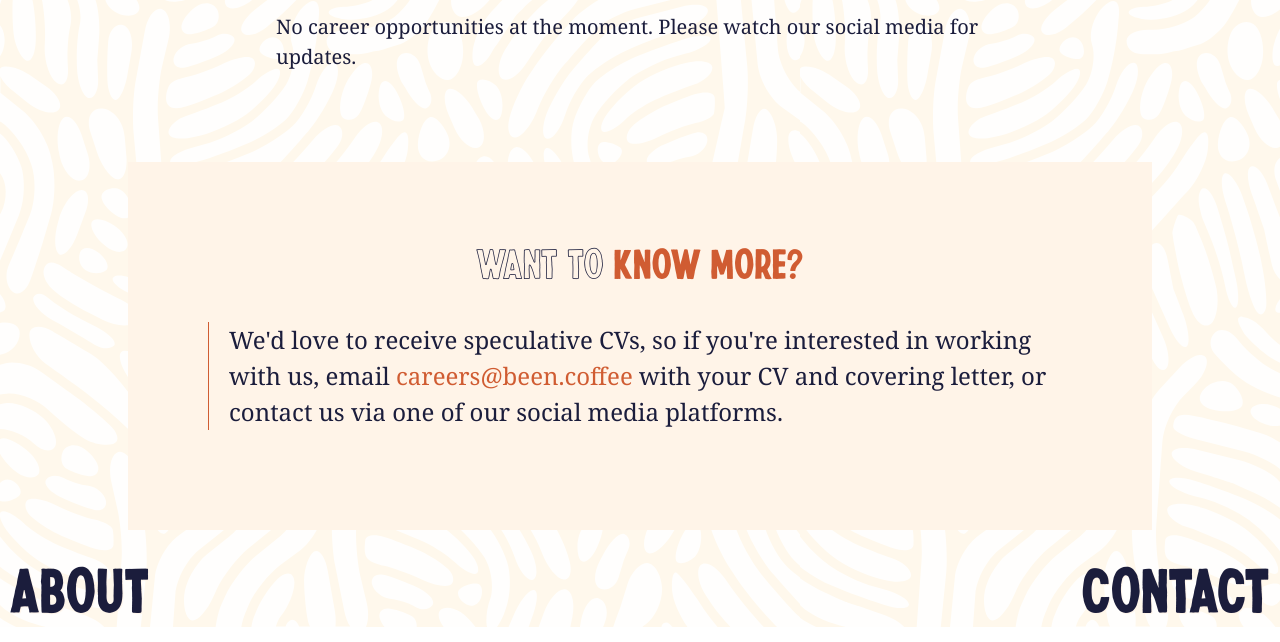
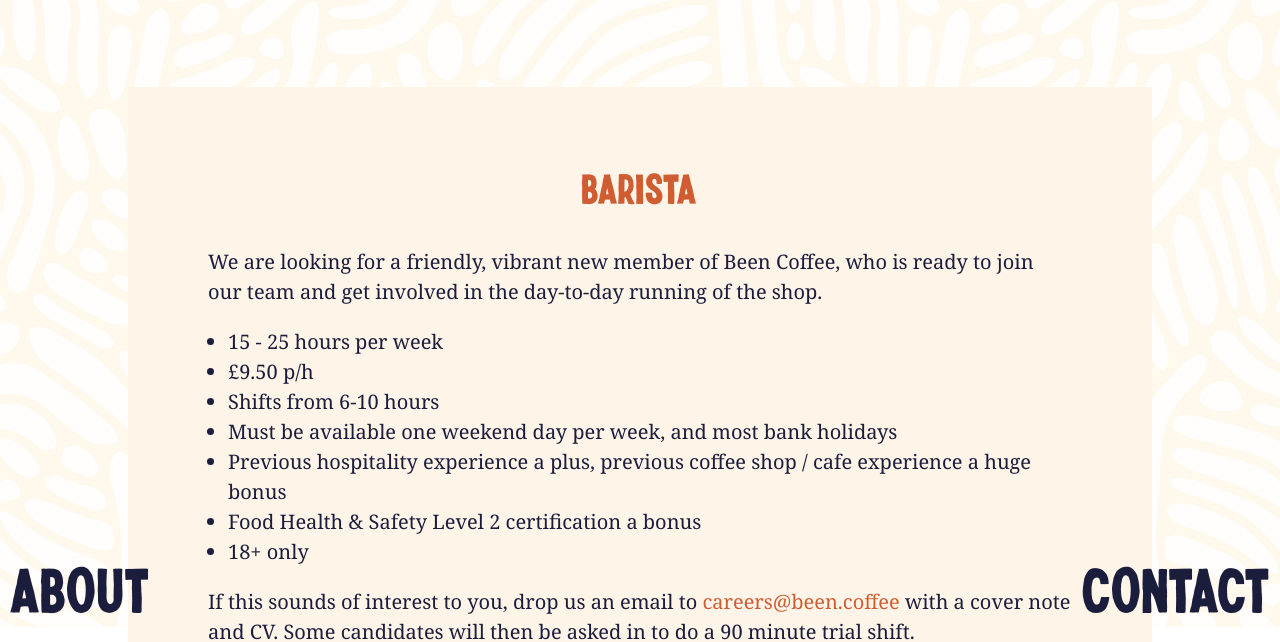
Before and after one commit to Zellement/been-coffee-2022, a Gatsby site: page /careers in a window 1280 px wide. Shown: the part 173-815 px from the top of the page. Built offline with nearby package versions, Linux system fonts and the light colour scheme; Gatsby itself is replaced by a stand-in of ours.

Commit message:
set up careers page/barista

```diff
--- /dev/null
+++ b/src/components/Careers/Barista.js
@@ -0,0 +1,41 @@
+import React from "react"
+
+export default function Barista() {
+  return (
+    <section id="the-role" className="section--who">
+      <div className="mb-8 content lg:mb-16">
+        <h2 id="environment" className="title--who">
+          <span>Barista</span>
+        </h2>
+      </div>
+      <div className="content">
+        <p>
+          We are looking for a friendly, vibrant new member of Been Coffee, who
+          is ready to join our team and get involved in the day-to-day running
+          of the shop.
+        </p>
+        <ul>
+          <li>15 - 25 hours per week</li>
+          <li>£9.50 p/h</li>
+          <li>Shifts from 6-10 hours</li>
+          <li>
+            Must be available one weekend day per week, and most bank holidays
+          </li>
+          <li>
+            Previous hospitality experience a plus, previous coffee shop / cafe
+            experience a huge bonus
+          </li>
+          <li>Food Health & Safety Level 2 certification a bonus</li>
+          <li>18+ only</li>
+        </ul>
+        <p>
+          If this sounds of interest to you, drop us an email to{" "}
+          <a href="careers@been.coffee">careers@been.coffee</a> with a cover
+          note and CV. Some candidates will then be asked in to do a 90 minute
+          trial shift.
+        </p>
+        <p>We look forward to hearing from you.</p>
+      </div>
+    </section>
+  )
+}
--- a/src/pages/careers.js
+++ b/src/pages/careers.js
@@ -4,6 +4,7 @@
 
 import { StaticImage } from "gatsby-plugin-image"
 import AnchorLink from "react-anchor-link-smooth-scroll"
+import Barista from "../components/Careers/Barista"
 
 export default function WhoPage() {
   return (
@@ -18,10 +19,10 @@
           <h1 className="text-4xl text-center font-riverside text-tuscany lg:text-7xl">
             Careers
           </h1>
-          <p>
+          {/* <p>
             No career opportunities at the moment. Please watch our social media
             for updates.
-          </p>
+          </p> */}
         </div>
       </section>
       <div className="flex flex-col gap-8 mb-16">
@@ -44,116 +45,7 @@
           </div>
         </section> */}
 
-        {/* <section>
-          <div className="relative grid max-w-screen-xl grid-cols-1 gap-16 px-4 mx-auto mt-4 sm:grid-cols-2 md:px-0 lg:grid-cols-6">
-            <div className="relative">
-              <StaticImage
-                className="object-cover w-full h-full my-auto clip-hexagon"
-                src="../images/who/martin.jpg"
-                alt="Martin of Been Coffee"
-              />
-              <h3 className="absolute bottom-0 p-2 m-0 text-white -translate-x-1/2 left-1/2 bg-tuscany">
-                Martin
-              </h3>
-            </div>
-
-            <div className="relative">
-              <StaticImage
-                className="object-cover w-full h-full my-auto clip-hexagon"
-                src="../images/who/sarah.jpg"
-                alt="Sarah of Been Coffee"
-              />
-              <h3 className="absolute bottom-0 p-2 m-0 text-white -translate-x-1/2 left-1/2 bg-tuscany">
-                Sarah
-              </h3>
-            </div>
-
-            <div className="relative">
-              <StaticImage
-                className="object-cover w-full h-full my-auto clip-hexagon"
-                src="../images/who/michaela.jpeg"
-                alt="Michaela of Been Coffee"
-              />
-              <h3 className="absolute bottom-0 p-2 m-0 text-white -translate-x-1/2 left-1/2 bg-tuscany">
-                Michaela
-              </h3>
-            </div>
-
-            <div className="relative">
-              <StaticImage
-                className="object-cover w-full h-full my-auto clip-hexagon"
-                src="../images/who/cal.jpg"
-                alt="Cal of Been Coffee"
-              />
-              <h3 className="absolute bottom-0 p-2 m-0 text-white -translate-x-1/2 left-1/2 bg-tuscany">
-                Cal
-              </h3>
-            </div>
-
-            <div className="relative">
-              <StaticImage
-                className="object-cover w-full h-full my-auto clip-hexagon"
-                src="../images/who/rafe.jpg"
-                alt="Rafe of Been Coffee"
-              />
-              <h3 className="absolute bottom-0 p-2 m-0 text-white -translate-x-1/2 left-1/2 bg-tuscany">
-                Rafe
-              </h3>
-            </div>
-
-            <div className="relative">
-              <StaticImage
-                className="object-cover w-full h-full my-auto clip-hexagon"
-                src="../images/who/jess.jpeg"
-                alt="Jess of Been Coffee"
-              />
-              <h3 className="absolute bottom-0 p-2 m-0 text-white -translate-x-1/2 left-1/2 bg-tuscany">
-                Jess
-              </h3>
-            </div>
-          </div>
-        </section> */}
-
-        {/* <section id="the-role" className="section--who">
-          <div className="mb-8 content lg:mb-16">
-            <h2 id="environment" className="title--who">
-              The <span>Role</span>
-            </h2>
-          </div>
-          <div className="content">
-            <p>We are always looking for keen people to join our close team.</p>
-            <p>
-              If you are looking to join a small, independent business and
-              really want to help the company succeed, why not get in touch with
-              us.
-            </p>
-            <p>All training will be delivered on-the-job.</p>
-            <h3>Great candidates will fit the following;</h3>
-
-            <ul className="ml-12 list-disc">
-              <li>
-                Open to variable hours, we can work around you - from 8 hours
-                per week up to 40 hours per week
-              </li>
-              <li>
-                Must be able to work some morning shifts (from around 7am or
-                8am) during the week
-              </li>
-              <li>
-                Must be able to work some Saturdays and/or Sundays, as well as
-                some bank holidays (these are our busiest periods)
-              </li>
-              <li>Ability to travel to Been Coffee</li>
-              <li>
-                Salary dependent on experience, but starting at living wage
-              </li>
-              <li>
-                Previous hospitality experience a plus, previous coffee shop /
-                cafe experience a huge bonus
-              </li>
-            </ul>
-          </div>
-        </section> */}
+        <Barista />
 
         <section className="section--who">
           <div className="mb-8 content lg:mb-16">
@@ -169,14 +61,6 @@
               your CV and covering letter, or contact us via one of our social
               media platforms.
             </p>
-            {/* <p className=" border-l  border-tuscany-500 pl-8 text-[1.2em]">
-              The best way we can communicate what we want from someone is a
-              face-to-face discussion in our shop. To book in a quick informal
-              discussion, please email{" "}
-              <a href="mailto:careers@been.coffee">careers@been.coffee</a> with
-              your CV and covering letter, or contact us via one of our social
-              media platforms.
-            </p> */}
           </div>
         </section>
       </div>
--- a/src/styles/main.css
+++ b/src/styles/main.css
@@ -110,6 +110,10 @@
   @apply text-tuscany-500 hover:text-tuscany-700;
 }
 
+.content ul {
+  @apply pl-8 mb-8 list-disc;
+}
+
 .homepage-image {
   clip-path: polygon(0 0, 100% 15%, 100% 75%, 0 90%);
 }
```
